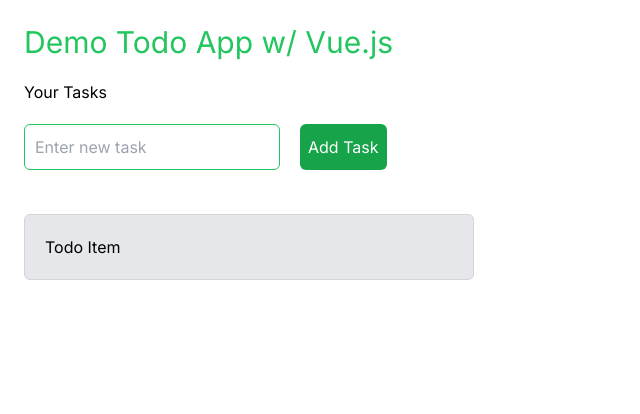
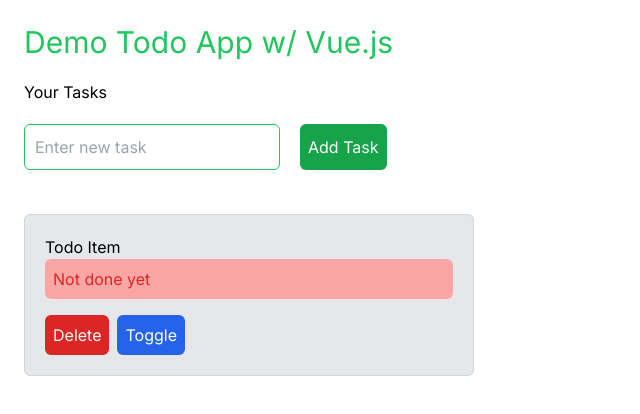
Before and after one commit to SibusiZW/demo-todo-vue, a Vue app: page / in a window 1280 px wide. Shown: the top 414 px of the page, without its empty margins (0-640 px from the left). Built offline with nearby package versions, Linux system fonts and the light colour scheme.

Commit message:
added delete and toggle button

```diff
--- a/src/components/TaskDisplay.vue
+++ b/src/components/TaskDisplay.vue
@@ -11,5 +11,15 @@
 <template>
     <div class="w-full max-w-[450px] rounded-md p-5 bg-gray-200 border border-zinc-300">
         <p>{{ task.title }}</p>
+
+        <div class="mb-4">
+            <p class="bg-green-300 text-green-600 rounded-md p-2" v-if="task.completed">Completed</p>
+            <p class="bg-red-300 text-red-600 rounded-md p-2" v-else>Not done yet</p>
+        </div>
+
+        <div class="flex">
+            <button class="bg-red-600 mr-2 transition duration-500 hover:bg-red-300 text-white p-2 rounded-md">Delete</button>
+            <button class="bg-blue-600 transition duration-500 hover:bg-blue-300 text-white p-2 rounded-md">Toggle</button>
+        </div>
     </div>
 </template>
```
